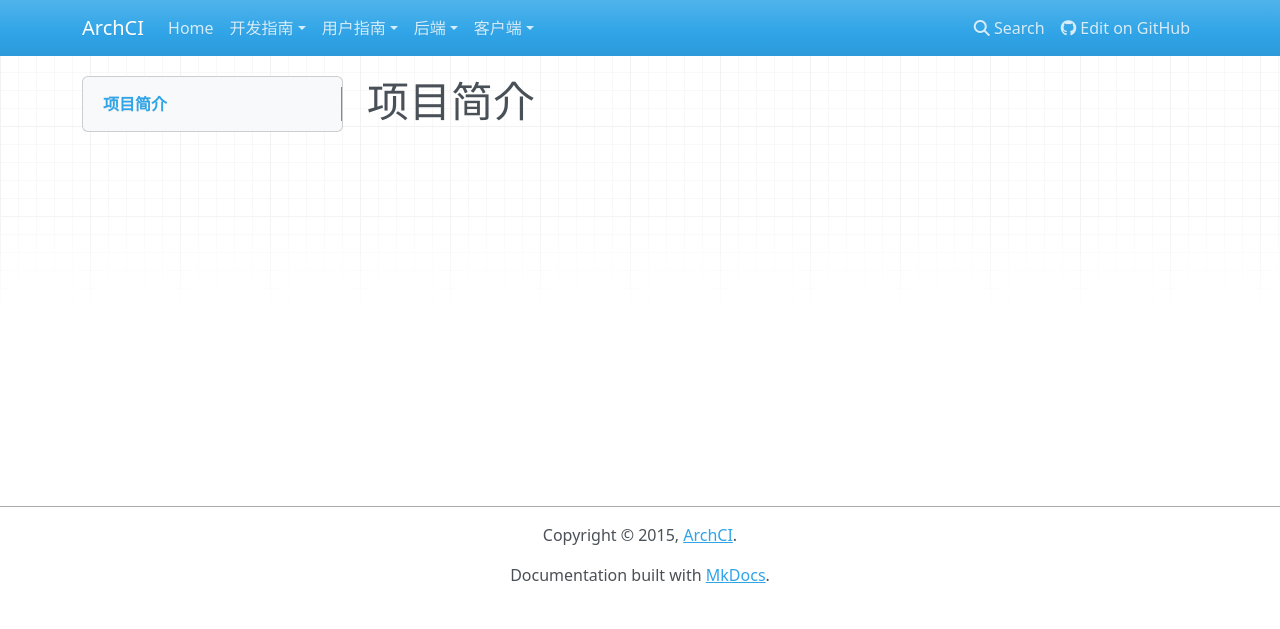
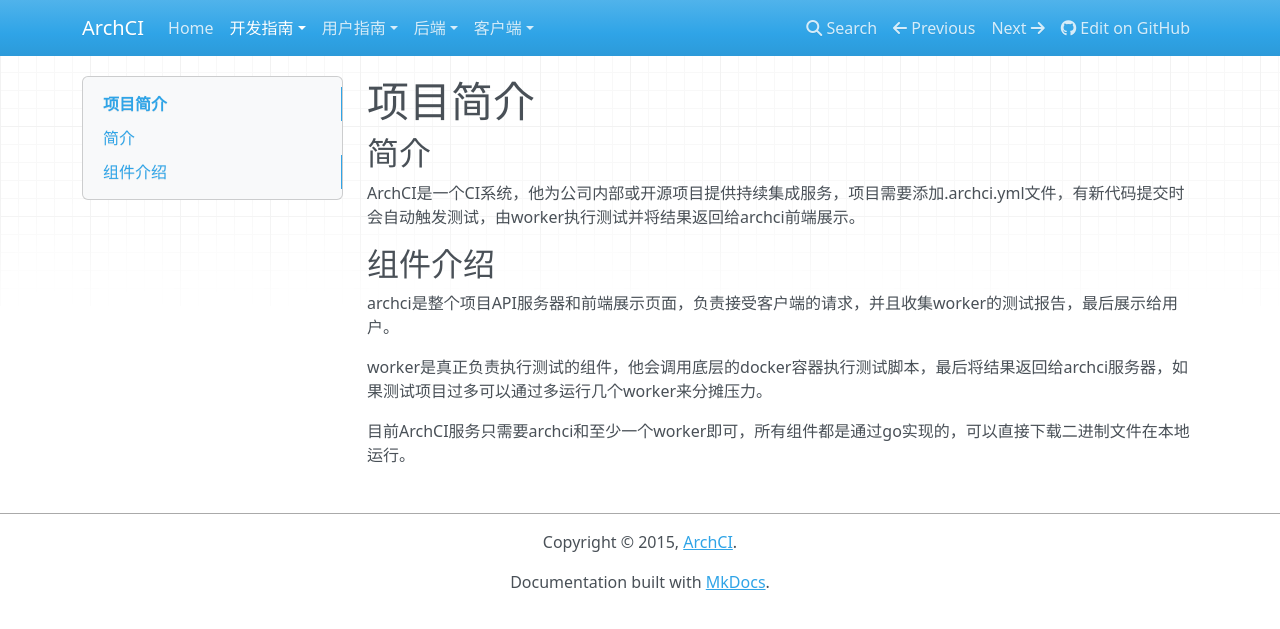
Before and after one commit to ArchCI/docs, an MkDocs documentation site: the page built from zh/development/introduction.md, in a window 1280 px wide. Shown: the top 629 px of the page. Built offline with MkDocs 1.6.1, drawn with Linux system fonts in a browser that asks for light colours; nearby versions of some CDN libraries; old or Windows-style settings are respelled for this version of MkDocs.

Commit message:
Add introduction

```diff
--- a/mkdocs.yml
+++ b/mkdocs.yml
@@ -20,6 +20,7 @@ pages:
 
 # Development
 
+- ['development/introduction.md', '开发指南', '项目简介']
 - ['development/start_archci.md', '开发指南', '启动archci']
 - ['development/start_worker.md', '开发指南', '启动worker']
 
--- a/zh/development/introduction.md
+++ b/zh/development/introduction.md
@@ -1 +1,13 @@
 # 项目简介
+
+## 简介
+
+ArchCI是一个CI系统，他为公司内部或开源项目提供持续集成服务，项目需要添加.archci.yml文件，有新代码提交时会自动触发测试，由worker执行测试并将结果返回给archci前端展示。
+
+## 组件介绍
+
+archci是整个项目API服务器和前端展示页面，负责接受客户端的请求，并且收集worker的测试报告，最后展示给用户。
+
+worker是真正负责执行测试的组件，他会调用底层的docker容器执行测试脚本，最后将结果返回给archci服务器，如果测试项目过多可以通过多运行几个worker来分摊压力。
+
+目前ArchCI服务只需要archci和至少一个worker即可，所有组件都是通过go实现的，可以直接下载二进制文件在本地运行。
```
Also changed, not shown: zh/development/start_archci.md (+1 -1 lines).
